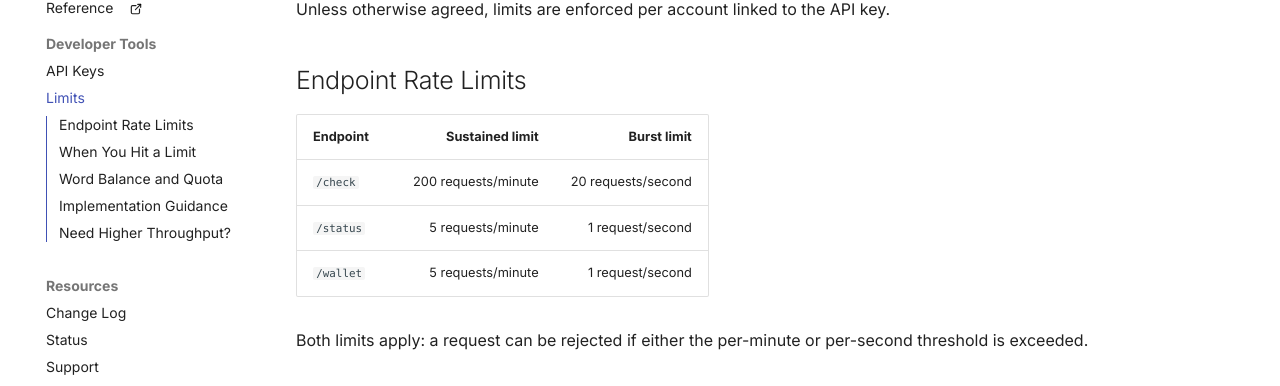
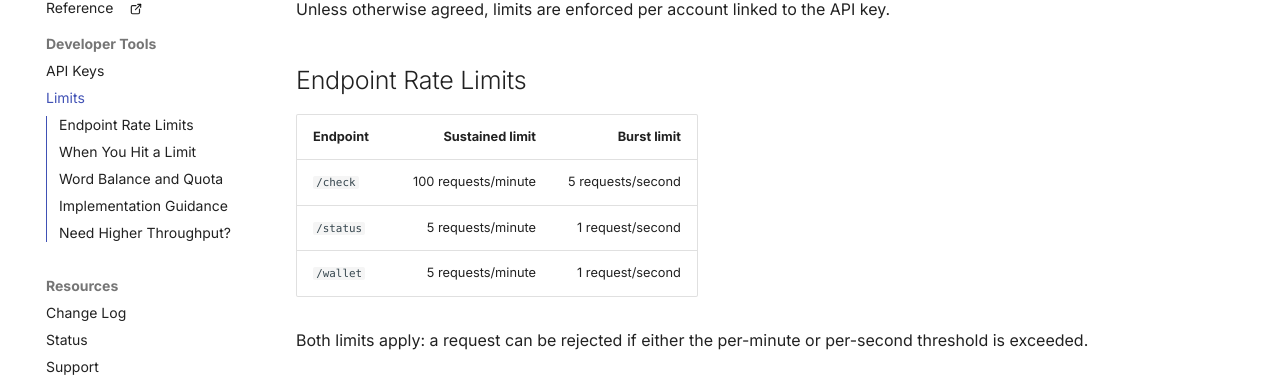
Before and after one commit to aqrate-biz/languagecheck-api, an MkDocs documentation site: the page built from docs/limits.md, in a window 1280 px wide and 900 px high. Shown: the part 265-651 px from the top of the window. Built offline with MkDocs 1.6.1 and Material for MkDocs 9.7.7, drawn with Linux system fonts in a browser that asks for light colours; some web fonts are replaced; comment, search, counter and statistics services are not loaded; the version menu is left out.

Commit message:
endpoint rate limits updated

```diff
--- a/docs/limits.md
+++ b/docs/limits.md
@@ -6,11 +6,11 @@ Unless otherwise agreed, limits are enforced per account linked to the API key.
 
 ## Endpoint Rate Limits
 
-| Endpoint  |     Sustained limit |        Burst limit |
-| --------- | ------------------: | -----------------: |
-| `/check`  | 200 requests/minute | 20 requests/second |
-| `/status` |   5 requests/minute |   1 request/second |
-| `/wallet` |   5 requests/minute |   1 request/second |
+| Endpoint  |     Sustained limit |       Burst limit |
+| --------- | ------------------: | ----------------: |
+| `/check`  | 100 requests/minute | 5 requests/second |
+| `/status` |   5 requests/minute |  1 request/second |
+| `/wallet` |   5 requests/minute |  1 request/second |
 
 Both limits apply: a request can be rejected if either the per-minute or per-second threshold is exceeded.
 
```
